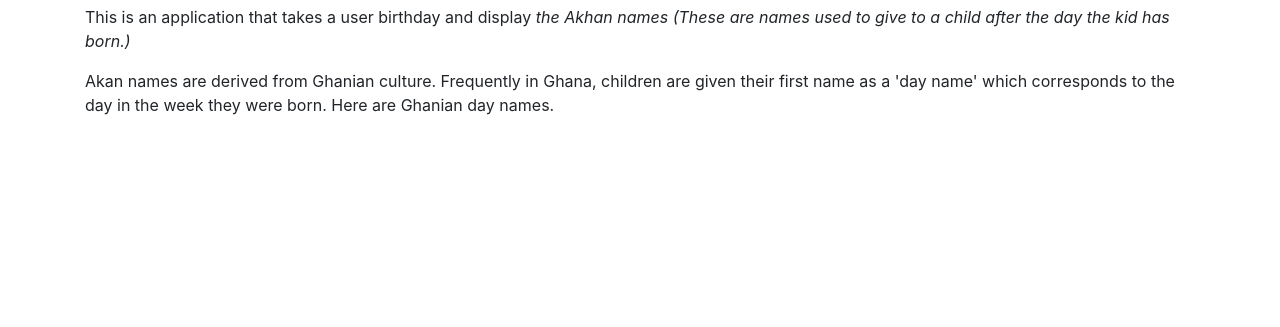
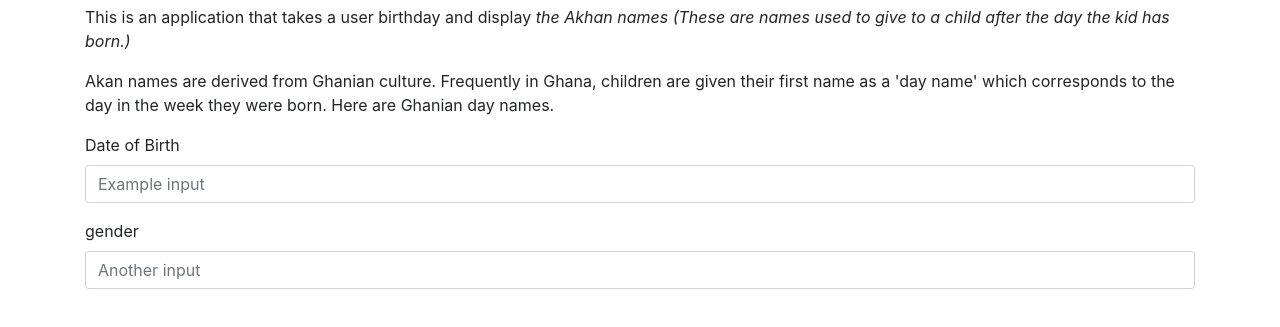
Before and after one commit to mbeatrice1/project2, a plain HTML site: page index.html in a window 1280 px wide. Shown: the part 83-410 px from the top of the page. Drawn offline with nearby package versions, Linux system fonts and the light colour scheme; a script that the page names is missing.

Commit message:
added form

```diff
--- a/index.html
+++ b/index.html
@@ -38,6 +38,19 @@
     which corresponds to the day in the week they were born. Here are Ghanian day names.</p>
 
       </div>
+      <div>
+        <form>
+          <div class="form-group">
+            <label for="formGroupExampleInput">Date of Birth</label>
+            <input type="text" class="form-control" id="formGroupExampleInput" placeholder="Example input">
+          </div>
+          <div class="form-group">
+            <label for="formGroupExampleInput2">gender</label>
+            <input type="text" class="form-control" id="formGroupExampleInput2" placeholder="Another input">
+          </div>
+        </form>
+
+      </div>
     </div>
 </body>
 </html>
```
